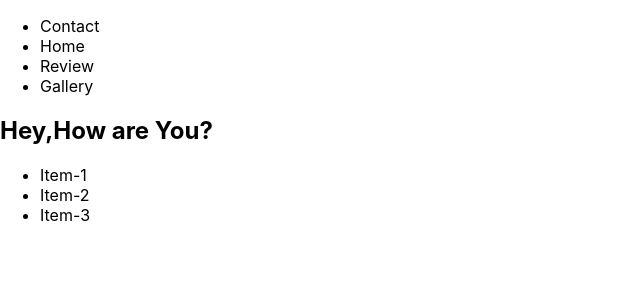
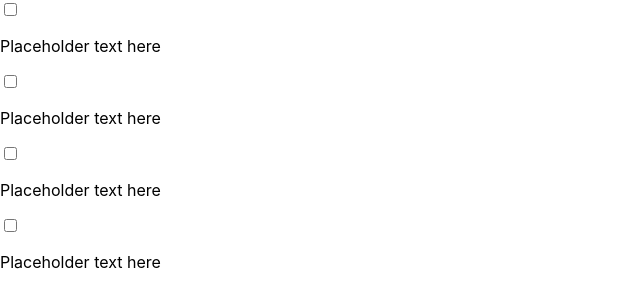
Before and after one commit to ruchik02/react-course-, a React (Create React App) app: page / in a window 1280 px wide. Shown: the top 306 px of the page, without its empty margins (0-640 px from the left). Built offline with nearby package versions, Linux system fonts and the light colour scheme.

Commit message:
working on compnents

```diff
--- a/src/App.js
+++ b/src/App.js
@@ -6,8 +6,20 @@
     return(
     <div>
 
-       <Header/>
-       <Footer/>
+     <input type="checkbox"/>
+     <p>Placeholder text here </p>
+
+
+     <input type="checkbox"/>
+     <p>Placeholder text here </p>
+
+
+     <input type="checkbox"/>
+     <p>Placeholder text here </p>
+
+
+     <input type="checkbox"/>
+     <p>Placeholder text here </p>
    </div>
     );
 }
--- a/src/index.js
+++ b/src/index.js
@@ -2,7 +2,7 @@
 import ReactDOM from 'react-dom';
 import './index.css';
 import App from './App';
-import Header from './Header';
+// import Header from './Header';
 // import LikeButton from './LikeButton';
 // import MyInfo from './MyInfo';
 
```
